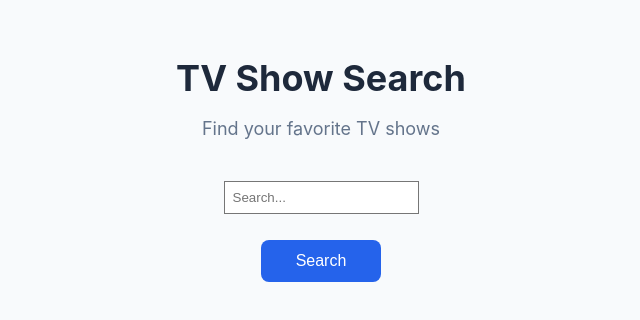
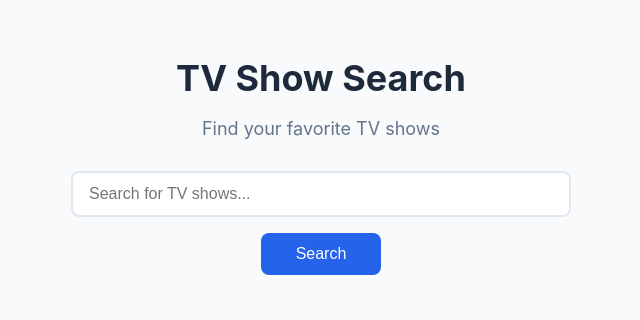
Before and after one commit to danigrandem/search, a React (Create React App) app: page / in a window 1280 px wide. Shown: the top 320 px of the page, without its empty margins (319-959 px from the left). Built offline with nearby package versions, Linux system fonts and the light colour scheme.

Commit message:
refactor: extract Card component for better code organization

```diff
--- /dev/null
+++ b/src/components/Card.tsx
@@ -0,0 +1,65 @@
+import React from 'react';
+import { Show } from '../types/apiTypes';
+
+interface CardProps {
+    show: Show;
+}
+
+const Card: React.FC<CardProps> = ({ show }) => {
+    return (
+        <div style={styles.card}>
+            {show.image?.medium && (
+                <img
+                    src={show.image.medium}
+                    alt={show.name}
+                    style={styles.cardImage}
+                />
+            )}
+            <div style={styles.cardContent}>
+                <h2 style={styles.cardTitle}>{show.name}</h2>
+                {show.summary && (
+                    <div
+                        style={styles.cardDescription}
+                        dangerouslySetInnerHTML={{
+                            __html: show.summary.length > 150
+                                ? show.summary.substring(0, 150) + '...'
+                                : show.summary
+                        }}
+                    />
+                )}
+            </div>
+        </div>
+    );
+};
+
+const styles = {
+    card: {
+        backgroundColor: 'white',
+        borderRadius: '12px',
+        overflow: 'hidden',
+        boxShadow: '0 4px 6px -1px rgba(0, 0, 0, 0.1), 0 2px 4px -2px rgba(0, 0, 0, 0.1)',
+        transition: 'transform 0.2s ease',
+        cursor: 'pointer'
+    },
+    cardImage: {
+        width: '100%',
+        height: '200px',
+        objectFit: 'cover' as const
+    },
+    cardContent: {
+        padding: '16px'
+    },
+    cardTitle: {
+        fontSize: '20px',
+        fontWeight: '600',
+        color: '#1e293b',
+        marginBottom: '8px'
+    },
+    cardDescription: {
+        fontSize: '14px',
+        color: '#64748b',
+        lineHeight: '1.5'
+    }
+};
+
+export default Card;
--- a/src/components/SearchBar.tsx
+++ b/src/components/SearchBar.tsx
@@ -11,7 +11,7 @@ const SearchBar: React.FC<SearchBarProps> = ({ value, onChange }) => {
             <input
                 type="text"
                 style={styles.input}
-                placeholder="Search..."
+                placeholder="Search for TV shows..."
                 value={value}
                 onChange={(e) => onChange(e.target.value)}
             />
@@ -20,8 +20,21 @@ const SearchBar: React.FC<SearchBarProps> = ({ value, onChange }) => {
 };
 
 const styles = {
-    container: { margin: '10px' },
-    input: { borderWidth: '1px', padding: '8px', borderStyle: 'solid' },
+    container: {
+        margin: '0 auto',
+        maxWidth: '500px',
+        width: '100%'
+    },
+    input: {
+        width: '100%',
+        padding: '12px 16px',
+        fontSize: '16px',
+        border: '2px solid #e2e8f0',
+        borderRadius: '8px',
+        backgroundColor: 'white',
+        transition: 'border-color 0.2s ease',
+        outline: 'none'
+    }
 };
 
 export default SearchBar;
--- a/src/screens/SearchScreen.tsx
+++ b/src/screens/SearchScreen.tsx
@@ -2,6 +2,7 @@ import React, { useState } from 'react';
 import { searchShows } from '../api/apiService';
 import { Show, SearchResult } from '../types/apiTypes';
 import SearchBar from '../components/SearchBar';
+import Card from '../components/Card';
 
 const SearchScreen: React.FC = () => {
     const [query, setQuery] = useState<string>('');
@@ -52,28 +53,7 @@ const SearchScreen: React.FC = () => {
 
             <div style={styles.resultsGrid}>
                 {results.map(show => (
-                    <div key={show.id} style={styles.card}>
-                        {show.image?.medium && (
-                            <img
-                                src={show.image.medium}
-                                alt={show.name}
-                                style={styles.cardImage}
-                            />
-                        )}
-                        <div style={styles.cardContent}>
-                            <h2 style={styles.cardTitle}>{show.name}</h2>
-                            {show.summary && (
-                                <div
-                                    style={styles.cardDescription}
-                                    dangerouslySetInnerHTML={{
-                                        __html: show.summary.length > 150
-                                            ? show.summary.substring(0, 150) + '...'
-                                            : show.summary
-                                    }}
-                                />
-                            )}
-                        </div>
-                    </div>
+                    <Card key={show.id} show={show} />
                 ))}
             </div>
         </div>
@@ -132,33 +112,6 @@ const styles = {
         gridTemplateColumns: 'repeat(auto-fill, minmax(280px, 1fr))',
         gap: '24px',
         padding: '16px 0'
-    },
-    card: {
-        backgroundColor: 'white',
-        borderRadius: '12px',
-        overflow: 'hidden',
-        boxShadow: '0 4px 6px -1px rgba(0, 0, 0, 0.1), 0 2px 4px -2px rgba(0, 0, 0, 0.1)',
-        transition: 'transform 0.2s ease',
-        cursor: 'pointer'
-    },
-    cardImage: {
-        width: '100%',
-        height: '200px',
-        objectFit: 'cover' as const
-    },
-    cardContent: {
-        padding: '16px'
-    },
-    cardTitle: {
-        fontSize: '20px',
-        fontWeight: '600',
-        color: '#1e293b',
-        marginBottom: '8px'
-    },
-    cardDescription: {
-        fontSize: '14px',
-        color: '#64748b',
-        lineHeight: '1.5'
     }
 };
 
```
